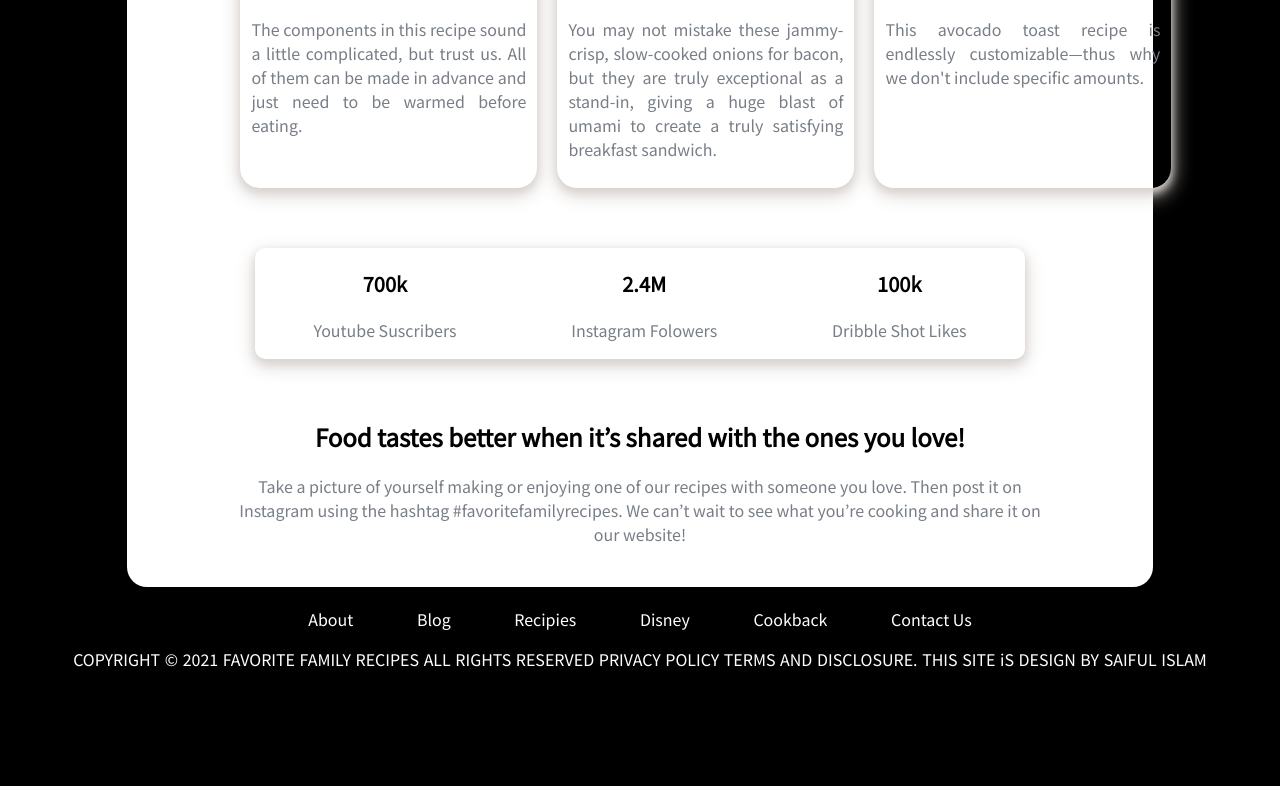
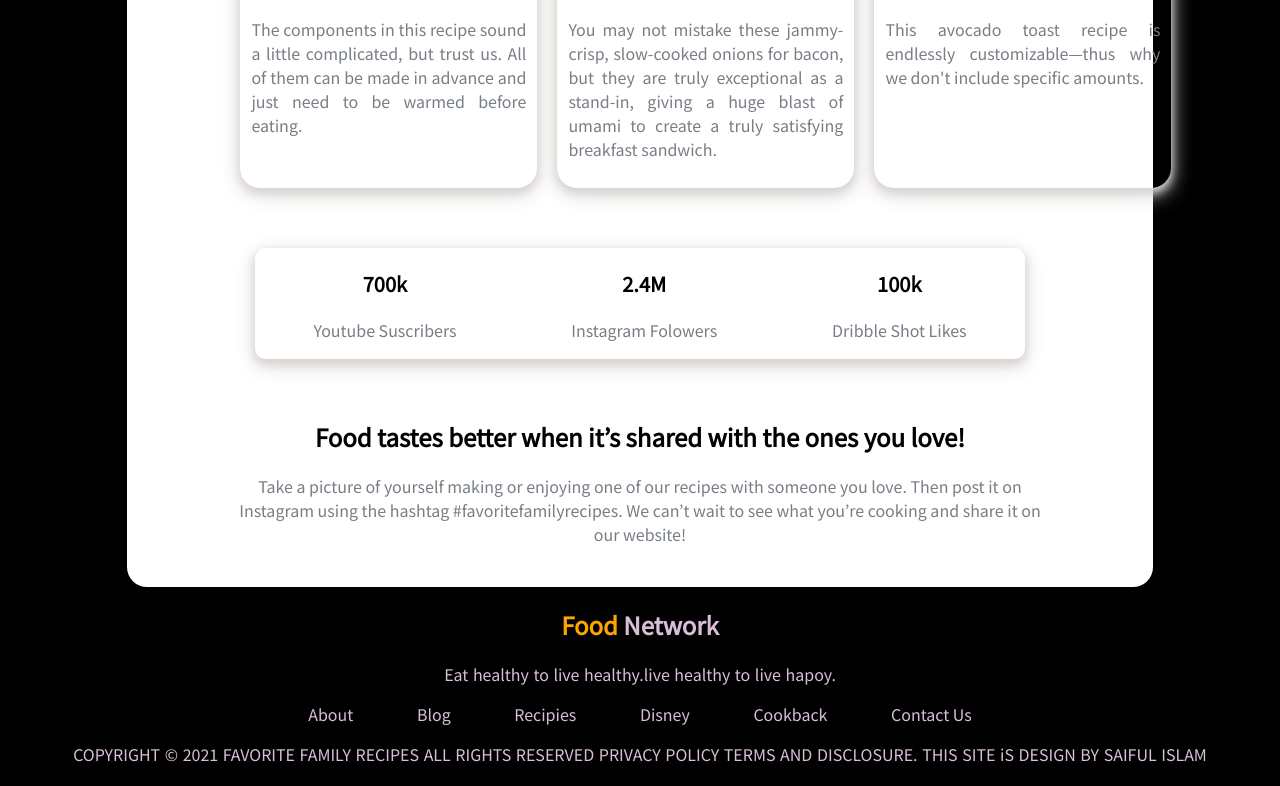
Before and after one commit to Saiful182/food-menu, a plain HTML site: page index.html in a window 1280 px wide. Shown: the part 1767-2553 px from the top of the page. Before the commit the page ends 2458 px from the top, so only its background shows below. Drawn offline with Linux system fonts and the light colour scheme.

Commit message:
color added"

```diff
--- a/index.html
+++ b/index.html
@@ -98,6 +98,8 @@
         </section>
     </section>
     <section class="footer-area">
+        <h1><span class="color">Food</span> Network</h1>
+        <p>Eat healthy to live healthy.live healthy to live hapoy.</p>
         <div class="random-footer-links">
             <a target="_blank" href="https://www.favfamilyrecipes.com/about-us/">About</a>
             <a target="_blank" href="https://www.favfamilyrecipes.com/blog/">Blog</a>
--- a/style.css
+++ b/style.css
@@ -12,7 +12,7 @@ body{
     border-radius: 20px;
 
 }
-.color{
+span{
     color: orange;
 }
 a{
@@ -152,17 +152,17 @@ p{
     height:fit-content;
     margin:20px 0;
 }
-
+.footer-area h1{
+    color: thistle;
+}
 .footer-area a{
-    color: white;
+    color: thistle;
 }
 .footer-area p{
-    color: white;
+    color: thistle;
     word-spacing:1px;
 }
 .random-footer-links a{
-    color: white;
+    color: thistle;
     margin: 40px 30px;
-
-
 }
```
